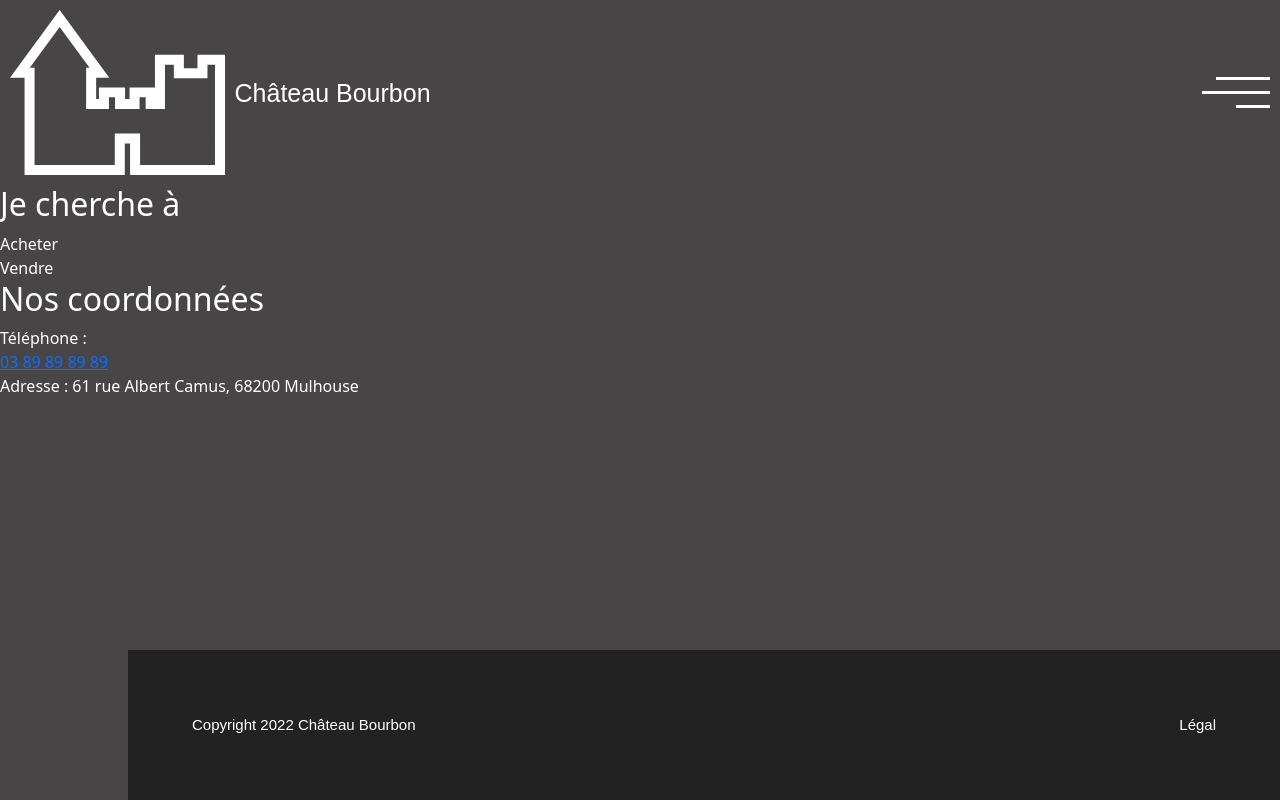
After one commit to MathiasLinux/SAE301Public, a PHP site: template vue/vueContact.php in a window 1280 px wide. The commit adds this page. Run offline with PHP 8.4, Linux system fonts and the light colour scheme; the template is opened without the code that fills it, so the values that code supplies are empty; some web fonts are replaced.

Commit message:
Presque la finalisation de la page d'accueil, le menu presque ok. Début de la page contact

```diff
--- a/js/principal.js
+++ b/js/principal.js
@@ -1,5 +1,15 @@
 function menu() {
+    document.querySelector(".menuOpen").style.left = "0";
+}
 
+function menuclose() {
+    document.querySelector(".menuOpen").style.left = "100%";
 }
 
 document.querySelector(".menu").addEventListener("click", menu);
+
+document.querySelector(".menuOpen>svg").addEventListener("click", menuclose);
+
+if (!window.location.search) {
+    document.querySelector("footer").style.backgroundColor = "#00000082";
+}
--- a/styles/style.css
+++ b/styles/style.css
@@ -58,10 +58,12 @@ html, body {
 
 body {
     margin: 0;
-    background-color: black;
+    background-color: var(--gris-fonce);
     display: grid;
     grid-template-rows: auto 1fr auto;
 }
+
+/* Index */
 
 video {
     object-fit: cover;
@@ -80,11 +82,11 @@ header {
 }
 
 .header {
-    position: relative;
     display: flex;
     font-family: rockwell-nova, sans-serif;
     gap: 10px;
     align-items: center;
+    text-decoration: none;
 }
 
 .header > h1 {
@@ -105,23 +107,31 @@ header {
 }
 
 .menuOpen {
-    position: absolute;
+    display: grid;
+    position: fixed;
     background-color: var(--gris-fonce);
     color: white;
     font-family: rockwell-nova, sans-serif;
     font-weight: 400;
     font-size: 30px;
     top: 0;
-    left: 0;
+    left: 100%;
     width: 100%;
     height: 100%;
-    display: grid;
     grid-template-rows: auto 1fr auto;
+    transition: left 0.2s;
 }
 
 .menuOpen a {
     text-decoration: none;
     color: white;
+}
+
+.menuOpen > svg {
+    margin-left: auto;
+    margin-right: 5%;
+    margin-top: 5%;
+    margin-bottom: 5%;
 }
 
 .contenuMenu {
@@ -164,7 +174,6 @@ footer {
     display: grid;
     grid-template-columns: 1fr auto;
     margin-left: 10%;
-    background-color: #00000082;
     padding: 5%;
 }
 
@@ -212,3 +221,10 @@ footer > a {
     padding-bottom: 4%;
     border: 3px solid #FFFFFF;
 }
+
+/*----------------------------------------*/
+/* Nous contacter */
+
+.centerContact {
+    color: white;
+}
--- a/vue/gabarit/header.php
+++ b/vue/gabarit/header.php
@@ -1,8 +1,8 @@
 <header>
-    <div class="header">
+    <a class="header" href="index.php">
         <img src="img/logo.svg" alt="Logo de chateau">
         <h1>Château Bourbon</h1>
-    </div>
+    </a>
     <div class="menu" alt="Trois traits espacés">
         <img src="img/menu.svg">
     </div>
@@ -17,13 +17,13 @@
         </svg>
         <div class="contenuMenu">
             <div>
-                <a href="#">Accueil</a>
+                <a href="index.php">Accueil</a>
             </div>
             <div>
                 <a href="#">Nos châteaux</a>
             </div>
             <div>
-                <a href="#">Nous contacter</a>
+                <a href="index.php?action=contact">Nous contacter</a>
             </div>
             <div>
                 <a href="#" class="menuConnexion">
--- a/vue/vueAccueil.php
+++ b/vue/vueAccueil.php
@@ -6,7 +6,7 @@ ob_start();
         <source src="video/Chateau_mobile_1080p_Medium.mp4" type="video/mp4">
     </video>
     <div class="centerIndex">
-        <h2>Vente de biens d'exeption</h2>
+        <h2>Vente de biens d'exception</h2>
         <div class="decouvrezIndex">
             <a href="#">Découvrez</a>
         </div>
@@ -15,4 +15,4 @@ ob_start();
 <?php
 $contenue = ob_get_clean();
 
-require "vue/gabarit/gabarit.php";
+require_once "vue/gabarit/gabarit.php";
--- /dev/null
+++ b/vue/vueContact.php
@@ -0,0 +1,25 @@
+<?php
+$title = "Château Bourbon";
+ob_start();
+?>
+    <div class="centerContact">
+        <h2>Je cherche à</h2>
+        <div>
+            <div>Acheter</div>
+            <div>Vendre</div>
+        </div>
+        <div>
+            <h2>Nos coordonnées</h2>
+            <div>
+                <div>Téléphone :</div>
+                <a href="telto:0389898989">03 89 89 89 89</a>
+            </div>
+            <div>
+                <div>Adresse : 61 rue Albert Camus, 68200 Mulhouse</div>
+            </div>
+        </div>
+    </div>
+<?php
+$contenue = ob_get_clean();
+
+require_once "vue/gabarit/gabarit.php";
```
Also changed, not shown: controleur/controleur.php (+7 -1 lines), index.php (+7 -1 lines).
